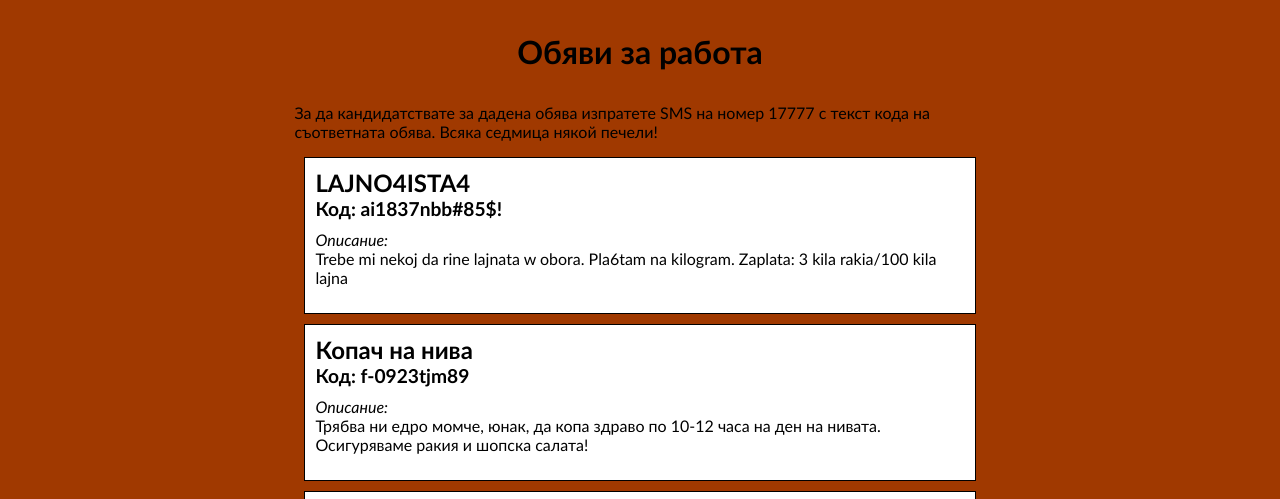
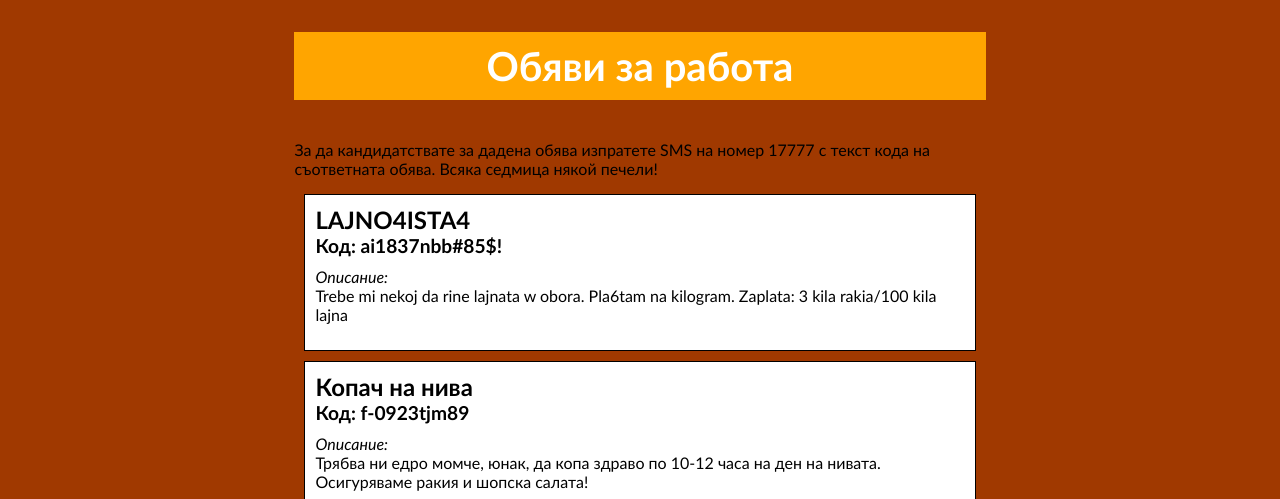
Before and after one commit to KristiyanPeshtenski/Team-CedarChest, a plain HTML site: page jobs.html in a window 1280 px wide. Shown: the part 258-757 px from the top of the page. Drawn offline with Linux system fonts and the light colour scheme.

Commit message:
i have no idea what im doing

```diff
--- a/styles/style.css
+++ b/styles/style.css
@@ -151,3 +151,12 @@ body{
     border-image-source: url(../images/wooden_texture_hd_picture_170654.jpg);
     border-image-slice: 100;
 }
+
+div#container h1 {
+    color: white;
+    background-color: orange;
+    height: 7%;
+    font-size: 2.5em;
+    padding: 10px;
+    text-align: center;
+}
```
